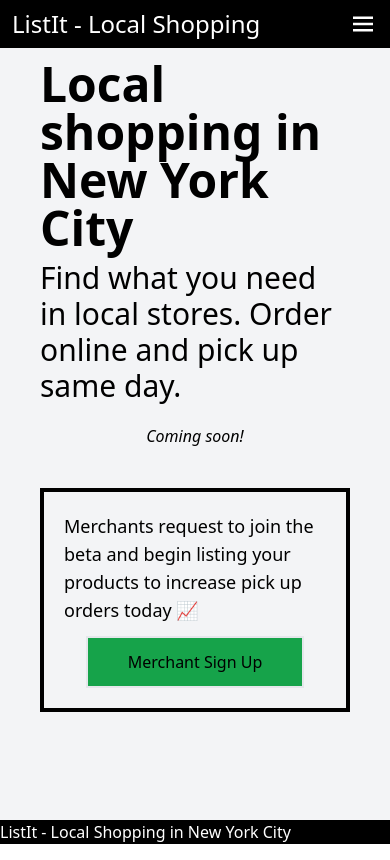
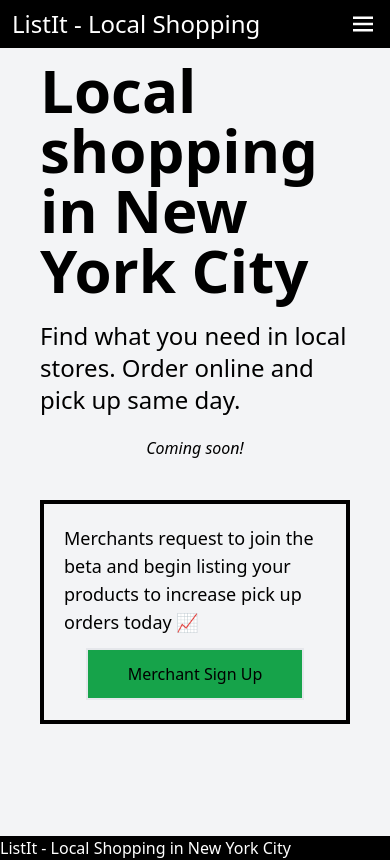
Before and after one commit to jwhubert91/listit-webapp, a Next.js app: page / in a window 390 px wide. Built offline with nearby package versions, Linux system fonts and the light colour scheme.

Commit message:
more home styling

```diff
--- /dev/null
+++ b/components/ticker.tsx
@@ -0,0 +1,17 @@
+import React from "react"
+import ReactTicker from "react-ticker"
+
+function Ticker() {
+  return (
+    // <ReactTicker>
+    //   {({ index }) => (
+    //     <>
+    //       <h1>This is the Headline of element #{index}!</h1>
+    //     </>
+    //   )}
+    // </ReactTicker>
+    <div></div>
+  )
+}
+
+export default Ticker
--- a/package.json
+++ b/package.json
@@ -19,6 +19,7 @@
     "react": "18.2.0",
     "react-dom": "18.2.0",
     "react-icons": "^4.8.0",
+    "react-ticker": "^1.3.2",
     "typescript": "4.9.5"
   },
   "devDependencies": {
--- a/pages/index.js
+++ b/pages/index.js
@@ -1,4 +1,5 @@
 import Layout from "@/components/layout"
+import Ticker from "@/components/ticker"
 import Image from "next/image"
 // import { Inter } from "next/font/google"
 // import styles from "@/styles/Home.module.css"
@@ -8,14 +9,14 @@ export default function Home() {
   return (
     <Layout className="layout__container">
       <Panel height="full">
-        <h1 className="text-5xl md:text-[150px] md:leading-[170px] font-bold mb-2">
+        <h1 className="text-6xl md:text-[90px] md:leading-[100px] lg:text-[110px] lg:leading-[110px] xl:text-[150px] xl:leading-[170px] font-bold mb-5">
           Local shopping in New York City
         </h1>
-        <h2 className="text-3xl font-medium mb-5">
+        <h2 className="text-2xl md:text-3xl font-medium mb-5">
           Find what you need in local stores. Order online and pick up same day.
         </h2>
         <div className="mx-auto w-[fit-content] italic mb-10">Coming soon!</div>
-        <div className="max-w-[600px] mx-auto border-4 border-black p-5">
+        <div className="max-w-[600px] mx-auto border-4 border-black p-5 mb-[100px] lg:mb-0">
           <p className="mb-3 text-lg">
             Merchants request to join the beta and begin listing your products
             to increase pick up orders today 📈
@@ -27,6 +28,7 @@ export default function Home() {
           </div>
         </div>
       </Panel>
+      {/* <Ticker /> */}
     </Layout>
   )
 }
--- a/styles/globals.css
+++ b/styles/globals.css
@@ -8,9 +8,9 @@
 }
 
 .panel__half {
-  height: 45vh;
+  min-height: 45vh;
 }
 
 .panel__full {
-  height: 90vh;
+  min-height: 90vh;
 }
```
Also changed, not shown: 1 other file (tests, documents, lock files or other folders).
